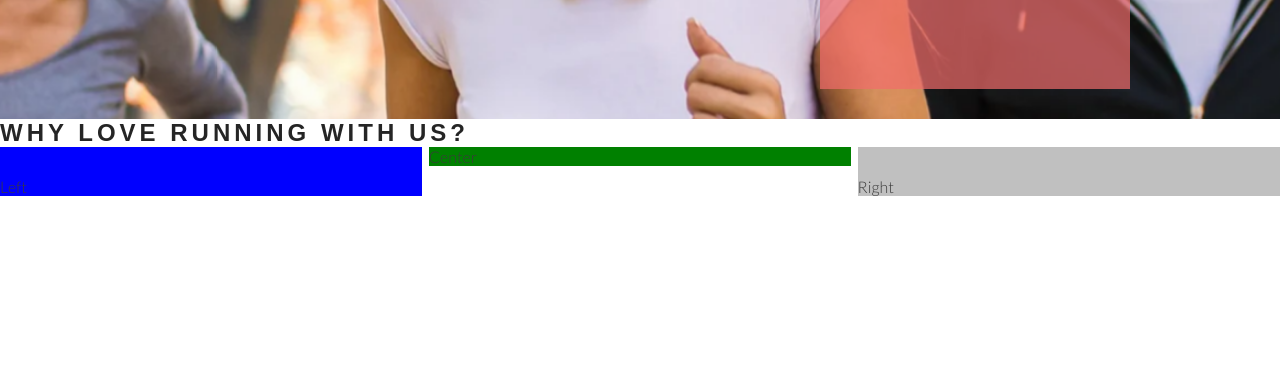
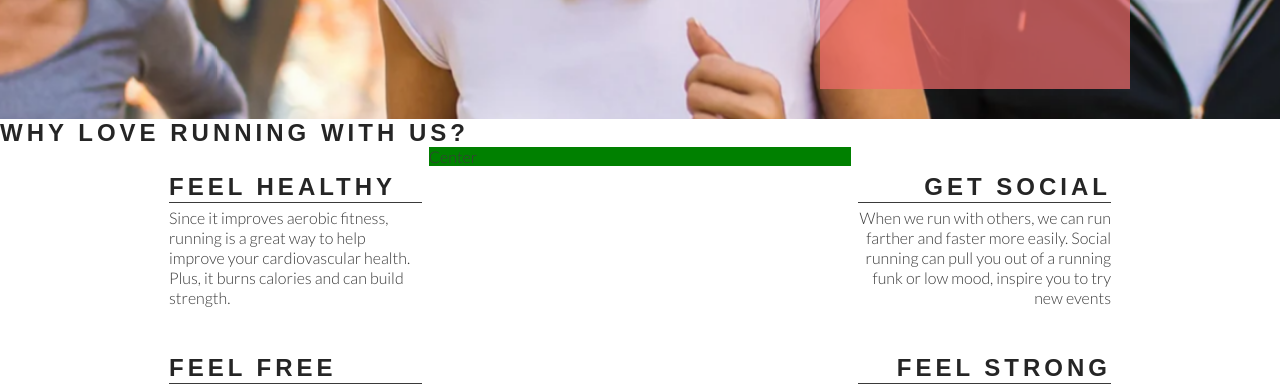
Before and after one commit to JohanPlAr/love-running, a plain HTML site: page index.html in a window 1280 px wide. Shown: the part 556-947 px from the top of the page. Drawn offline with nearby package versions, Linux system fonts and the light colour scheme.

Commit message:
Add right-about content and style

```diff
--- a/assets/css/style.css
+++ b/assets/css/style.css
@@ -132,14 +132,12 @@ h2 {
     padding-top: 30px;
     width: 33%;
     float: left;
-    background-color: blue;
 }
 
 #right-about {
     padding-top: 30px;
     width: 33%;
     float: right;
-    background-color: silver;
 }
 
 #center-about {
@@ -147,3 +145,33 @@ h2 {
     margin: 0 auto;
     background-color: green;
 }
+
+hr {
+    border-top: 1px solid #3a3a3a;
+    width: 100%;
+    margin: 5px 0;
+}
+
+.left-about-heading {
+    width: 60%;
+    float: right;
+    line-height: 20px;
+    clear: both;
+    margin-bottom: 50px;
+}
+
+.right-about-heading {
+    width: 60%;
+    float: left;
+    line-height: 20px;
+    clear: both;
+    margin-bottom: 50px;
+}
+
+.right-about-heading h2 {
+    text-align: right;
+}
+
+.right-about-heading p {
+    text-align: right;
+}
--- a/index.html
+++ b/index.html
@@ -41,8 +41,38 @@
     </section>
     <section id="club-ethos">
         <h1>Why Love Running With Us?</h1>
-        <div id="left-about">Left</div>
-        <div id="right-about">Right</div>
+        <div id="left-about">
+            <div class="left-about-heading">
+                <h2>Feel Healthy</h2>
+                <hr>
+                <p>Since it improves aerobic fitness, running is a great way to help improve your cardiovascular health.
+                    Plus, it burns calories and can build strength.</p>
+            </div>
+
+
+            <div class="left-about-heading">
+                <h2>Feel Free</h2>
+                <hr>
+                <p>Physical exercise, running included, is known to release endorphins in the brain. Endorphins make you
+                    more energetic, more awake and, yes, happier.</p>
+            </div>
+        </div>
+
+        <div id="right-about">
+            <div class="right-about-heading">
+                    <h2>Get Social
+                    </h2>
+                    <hr>
+                    <p>When we run with others, we can run farther and faster more easily. Social running can pull you out of a running funk or
+                    low mood, inspire you to try new events</p>
+            </div>
+            <div class="right-about-heading">
+                    <h2>Feel Strong</h2>
+                    <hr>
+                    <p>Running strengthens your heart by pumping blood more effectively through your body.Feel Healthy</p>
+                </div>
+            </div>
+        </div>
         <div id="center-about">Center</div>
     </section>
     <section>Running locations, distances and times</section>
```
